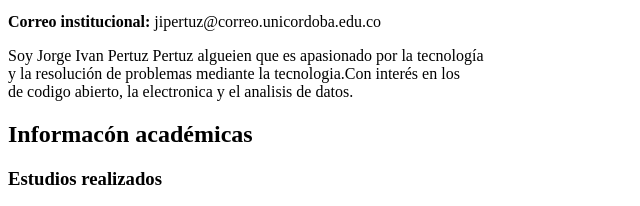
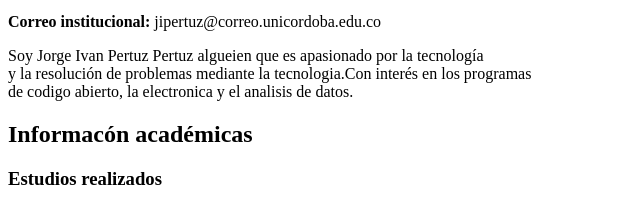
Before and after one commit to JiPertuz/Prueba-Portafolio, a plain HTML site: page index.html in a window 1280 px wide. Shown: the part 767-973 px from the top of the page, 0-640 px from the left. Drawn offline with Linux system fonts and the light colour scheme.

Commit message:
Update index.html

```diff
--- a/index.html
+++ b/index.html
@@ -34,7 +34,7 @@
 
         <p>
             Soy Jorge Ivan Pertuz Pertuz algueien que es apasionado por la tecnología<br>
-            y la resolución de problemas mediante la tecnologia.Con interés en los<br>
+            y la resolución de problemas mediante la tecnologia.Con interés en los programas<br>
             de codigo abierto, la electronica y el analisis de datos.
         </p>
     </section>
```
